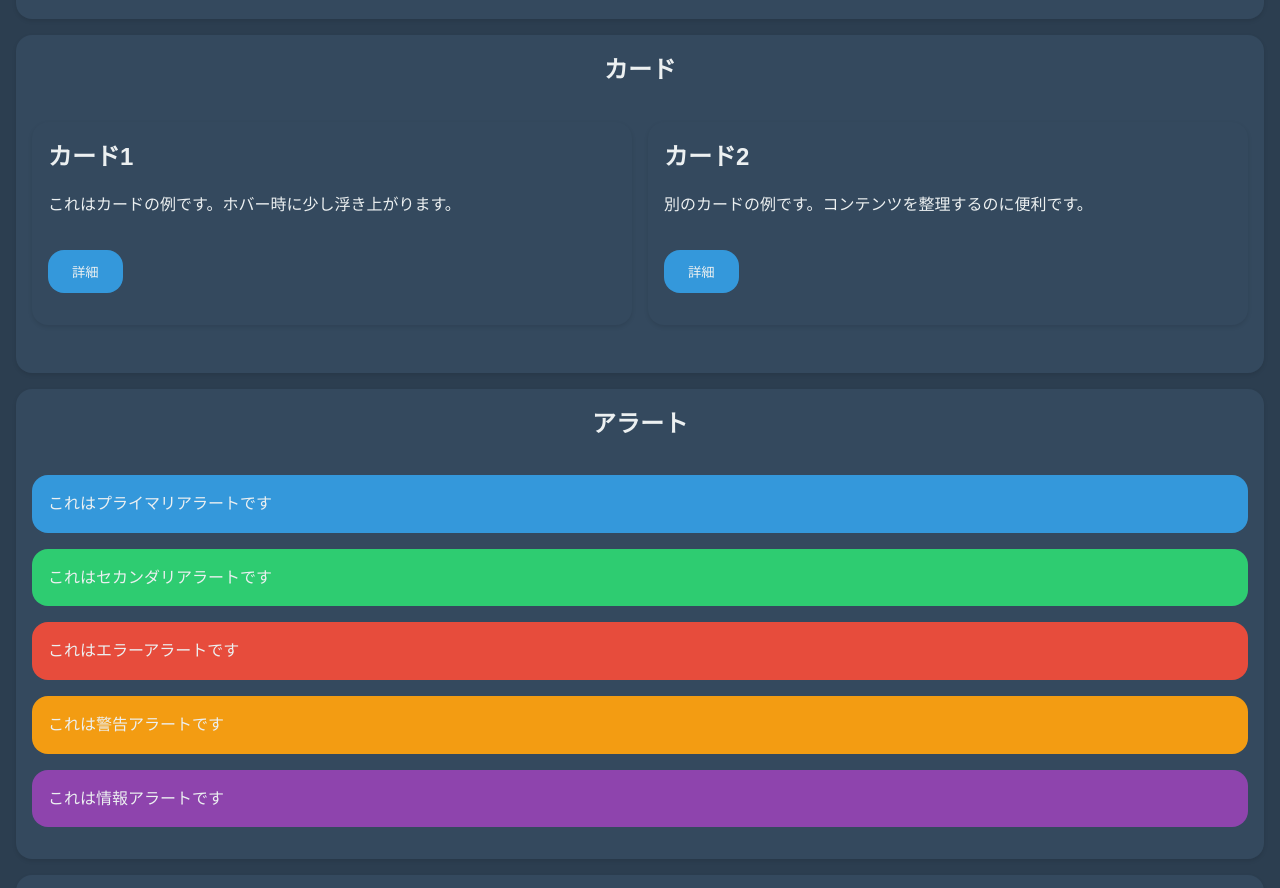
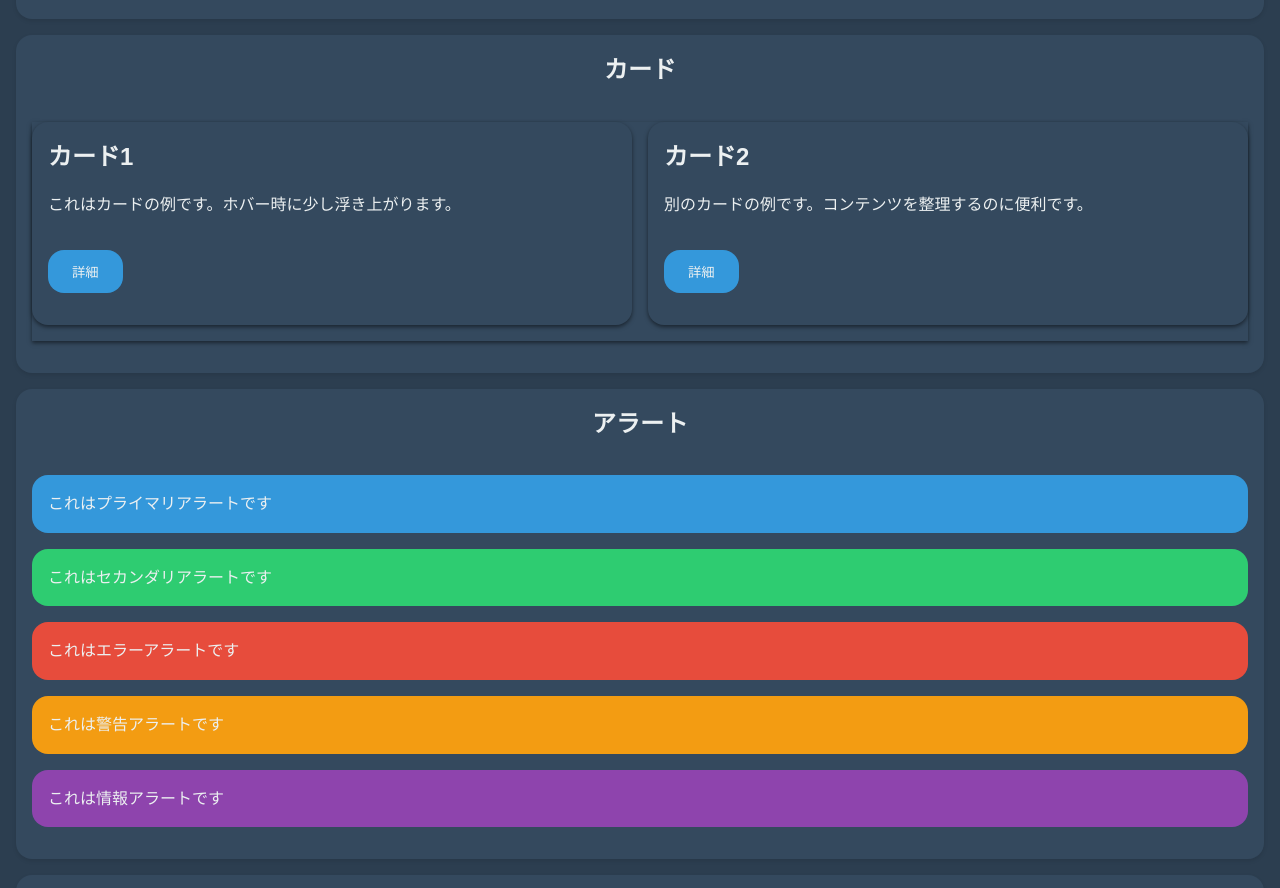
Before and after one commit to linkalls/raku, a website: page examples.html in a window 1280 px wide. Shown: the part 1340-2228 px from the top of the page. Drawn offline with Linux system fonts and the light colour scheme.

Commit message:
raku.css の更新

```diff
--- a/raku.css
+++ b/raku.css
@@ -225,7 +225,7 @@
   background-color: var(--border-color);
   padding: var(--padding);
   border-radius: var(--border-radius);
-  box-shadow: 0 2px 4px rgba(0, 0, 0, 0.1);
+  box-shadow: 0 2px 4px rgba(0, 0, 0, 0.5);
   transition: transform 0.3s ease;
 }
 
@@ -237,6 +237,7 @@
   display: grid;
   grid-template-columns: repeat(auto-fit, minmax(250px, 1fr));
   gap: var(--margin);
+box-shadow: 0 2px 4px rgba(0, 0, 0, 0.5);
 }
 
 blockquote {
```
